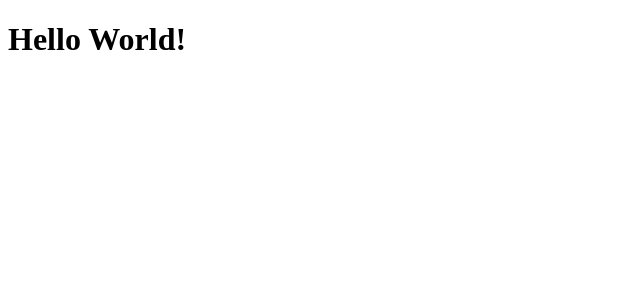
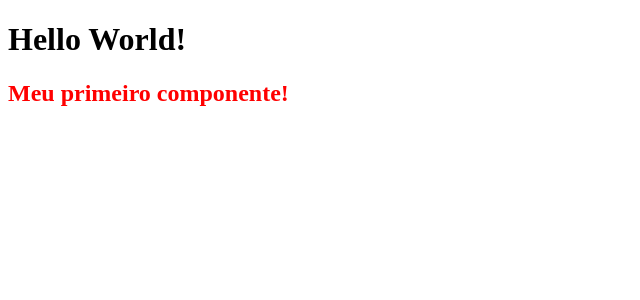
Before and after one commit to Heloisa-Moraes/Estudos-Angular, an Angular app in the folder curso-angular/: page / in a window 1280 px wide. Shown: the top 300 px of the page, without its empty margins (0-640 px from the left). Built offline with nearby package versions, Linux system fonts and the light colour scheme.

Commit message:
primeiro componente criado.

```diff
--- a/curso-angular/src/app/app.component.html
+++ b/curso-angular/src/app/app.component.html
@@ -1 +1,3 @@
 <h1>Hello World! </h1>
+
+<app-first-component></app-first-component>
--- a/curso-angular/src/app/app.component.ts
+++ b/curso-angular/src/app/app.component.ts
@@ -1,12 +1,12 @@
 import { Component } from '@angular/core';
-import { RouterOutlet } from '@angular/router';
+import { FirstComponentComponent } from './components/first-component/first-component.component';
 
 @Component({
   selector: 'app-root',
   standalone: true,
-  imports: [RouterOutlet],
   templateUrl: './app.component.html',
-  styleUrl: './app.component.css'
+  styleUrls: ['./app.component.css'],
+  imports: [FirstComponentComponent]
 })
 export class AppComponent {
   title = 'curso-angular';
--- /dev/null
+++ b/curso-angular/src/app/components/first-component/first-component.component.css
@@ -0,0 +1,3 @@
+h2 {
+    color: red;
+}
--- /dev/null
+++ b/curso-angular/src/app/components/first-component/first-component.component.html
@@ -0,0 +1 @@
+<h2>Meu primeiro componente!</h2>
```
Also changed, not shown: curso-angular/src/app/components/first-component/first-component.component.ts (added, +12 -0 lines), 1 other file (tests, documents, lock files or other folders).
